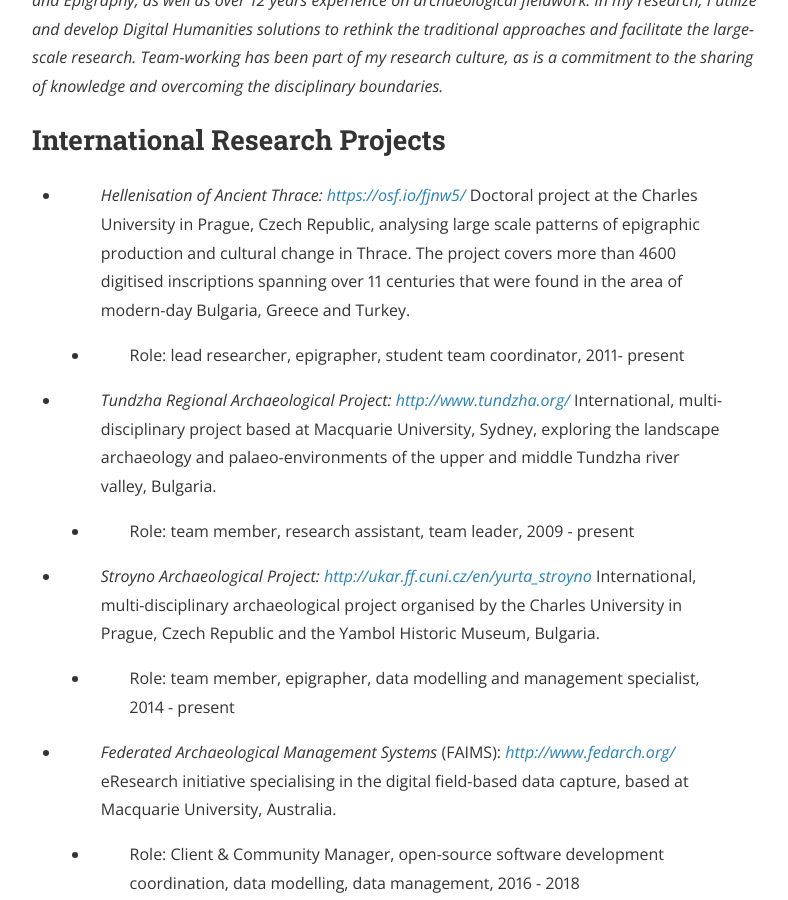
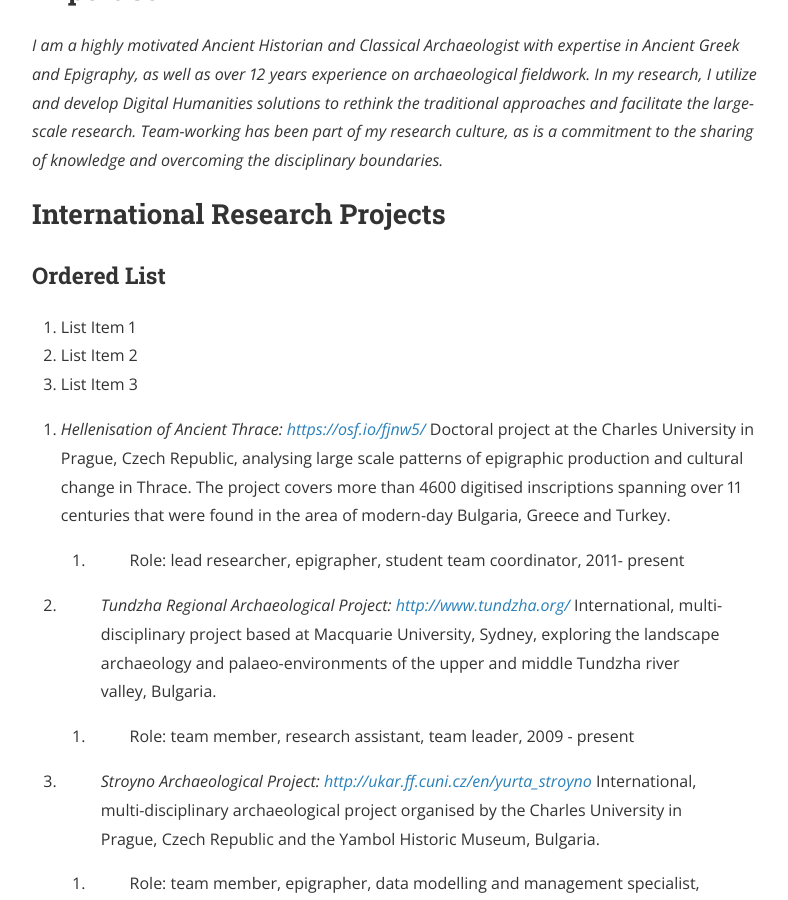
Before and after one commit to petrifiedvoices/petrifiedvoices.github.io, a Jekyll site: the page built from CV.html, in a window 1280 px wide and 900 px high, scrolled down 1143 px. Shown: the whole window, without its empty margins (240-1028 px from the left). Built offline with Jekyll 4.4.1, drawn with Linux system fonts in a browser that asks for light colours; nearby versions of some CDN libraries.

Commit message:
fiddling with headings in CV

```diff
--- a/CV.html
+++ b/CV.html
@@ -8,12 +8,15 @@
 
 <p><img src="./assets/epigrapher.jpg" width="137" height="118" /></p>
 
+
+<fieldset>
 	<p>ORCID: <a href="http://orcid.org/0000-0002-6349-0540"><em>0000-0002-6349-0540</em></a></p>
 	<p>Open Science Framework: <a href="https://osf.io/fjnw5/"><em>https://osf.io/fjnw5/</em></a></p>
 	<p>GitHub: <a href="https://github.com/petrajanouchova"><em>https://github.com/petrajanouchova</em></a></p>
 	<p>E-mail: petra.janouchova@gmail.com</p>
 	<p>Cell-phone (CZ): (+420)777653200</p>
 	<p>Skype: ja.pettulda</p>
+</fieldset>
 
 <h2 id="headings">Academic Posts</h2>
 
@@ -40,40 +43,48 @@
 
 <h2 id="headings">International Research Projects</h2>
 
-<ul>
-<li><blockquote>
-<p><em>Hellenisation of Ancient Thrace:</em> <a href="https://osf.io/fjnw5/"><em>https://osf.io/fjnw5/</em></a> Doctoral project at the Charles University in Prague, Czech Republic, analysing large scale patterns of epigraphic production and cultural change in Thrace. The project covers more than 4600 digitised inscriptions spanning over 11 centuries that were found in the area of modern-day Bulgaria, Greece and Turkey.</p>
-</blockquote>
-<ul>
+<h3>Ordered List</h3>
+<ol>
+  <li>List Item 1</li>
+  <li>List Item 2</li>
+  <li>List Item 3</li>
+</ol>
+
+
+<ol>
+<li><p><em>Hellenisation of Ancient Thrace:</em> <a href="https://osf.io/fjnw5/"><em>https://osf.io/fjnw5/</em></a> Doctoral project at the Charles University in Prague, Czech Republic, analysing large scale patterns of epigraphic production and cultural change in Thrace. The project covers more than 4600 digitised inscriptions spanning over 11 centuries that were found in the area of modern-day Bulgaria, Greece and Turkey.</p>
+<ol>
 <li><blockquote>
 <p>Role: lead researcher, epigrapher, student team coordinator, 2011- present</p>
 </blockquote></li>
-</ul></li>
+</ol></li>
 <li><blockquote>
 <p><em>Tundzha Regional Archaeological Project:</em> <a href="http://www.tundzha.org/"><em>http://www.tundzha.org/</em></a> International, multi-disciplinary project based at Macquarie University, Sydney, exploring the landscape archaeology and palaeo-environments of the upper and middle Tundzha river valley, Bulgaria.</p>
 </blockquote>
-<ul>
+<ol>
 <li><blockquote>
 <p>Role: team member, research assistant, team leader, 2009 - present</p>
 </blockquote></li>
-</ul></li>
+</ol></li>
 <li><blockquote>
 <p><em>Stroyno Archaeological Project:</em> <a href="http://ukar.ff.cuni.cz/en/yurta_stroyno"><em>http://ukar.ff.cuni.cz/en/yurta_stroyno</em></a> International, multi-disciplinary archaeological project organised by the Charles University in Prague, Czech Republic and the Yambol Historic Museum, Bulgaria.</p>
 </blockquote>
-<ul>
+<ol>
 <li><blockquote>
 <p>Role: team member, epigrapher, data modelling and management specialist, 2014 - present</p>
 </blockquote></li>
-</ul></li>
+</ol></li>
 <li><blockquote>
 <p><em>Federated Archaeological Management Systems</em> (FAIMS): <a href="http://www.fedarch.org/"><em>http://www.fedarch.org/</em></a> eResearch initiative specialising in the digital field-based data capture, based at Macquarie University, Australia.</p>
 </blockquote>
-<ul>
+<ol>
 <li><blockquote>
 <p>Role: Client &amp; Community Manager, open-source software development coordination, data modelling, data management, 2016 - 2018</p>
 </blockquote></li>
-</ul></li>
-</ul>
+</ol></li>
+</ol>
+
+
 <p><strong><em>Digital skills and favourite tools:</em></strong></p>
 <p><em>I have long term interest in digital scholarship, combining various methodological approaches and workflows in order to better understand the historical evidence. I have taught myself various programming languages and used them in my own research on social change and digital epigraphy. Since April 2018 I am member of the Carpentries community, promoting the awareness of reproducible science and spreading the digital literacy amongst interested scholars. I like to challenge myself, experiment and tinker. My digital portfolio on GitHub:</em> <a href="https://github.com/petrajanouchova"><em><em>https://github.com/petrajanouchova</em></em></a></p>
 <ul>
```
Lines whose indentation alone changed are shown as unchanged.
